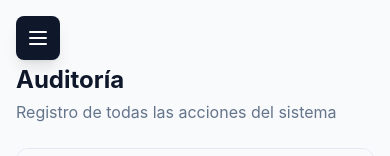
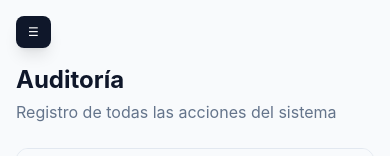
Before and after one commit to Miler007/interplay-maps, a Next.js app in the folder apps/frontend/: page /audit in a window 390 px wide. Shown: the top 156 px of the page. Built offline with nearby package versions, Linux system fonts and the light colour scheme; no server answers.

Commit message:
fix: always show menu button on all screen sizes

```diff
--- a/apps/frontend/src/components/layout/Sidebar.tsx
+++ b/apps/frontend/src/components/layout/Sidebar.tsx
@@ -24,10 +24,9 @@ export default function Sidebar() {
 
   return (
     <>
-      <button onClick={() => setOpen(!open)} className="fixed top-4 left-4 z-[1001] lg:hidden bg-slate-900 text-white p-2.5 rounded-lg shadow-lg">
-        <svg className="w-6 h-6" fill="none" stroke="currentColor" viewBox="0 0 24 24">
-          {open ? <path strokeLinecap="round" strokeLinejoin="round" strokeWidth={2} d="M6 18L18 6M6 6l12 12" /> : <path strokeLinecap="round" strokeLinejoin="round" strokeWidth={2} d="M4 6h16M4 12h16M4 18h16" />}
-        </svg>
+      <button onClick={() => setOpen(!open)} className="fixed top-4 left-4 z-[1001] bg-slate-900 text-white px-3 py-2 rounded-lg shadow-lg text-xs flex items-center gap-1.5 hover:bg-slate-800">
+        <span>{open ? '✕' : '☰'}</span>
+        <span className="hidden sm:inline">{open ? 'Cerrar' : 'Menú'}</span>
       </button>
 
       {open && <div className="fixed inset-0 bg-black/50 z-[1002] lg:hidden" onClick={() => setOpen(false)} />}
```
